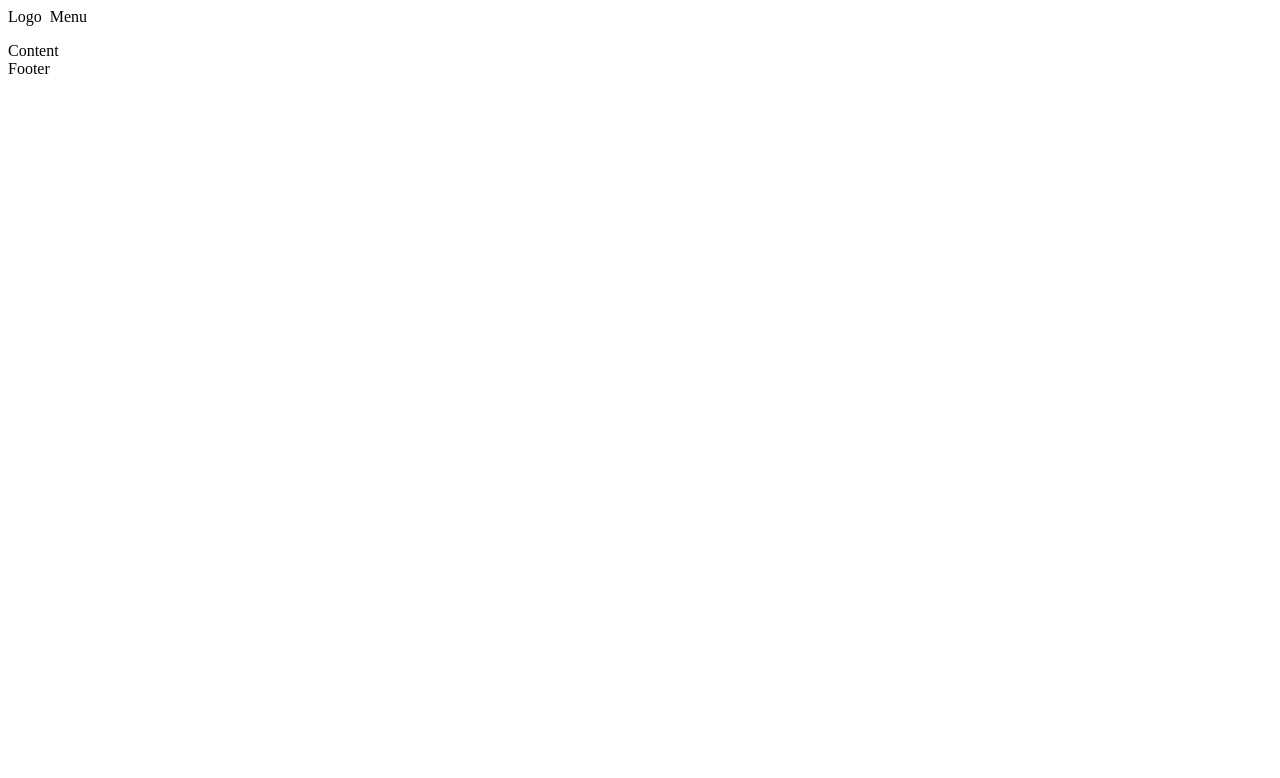
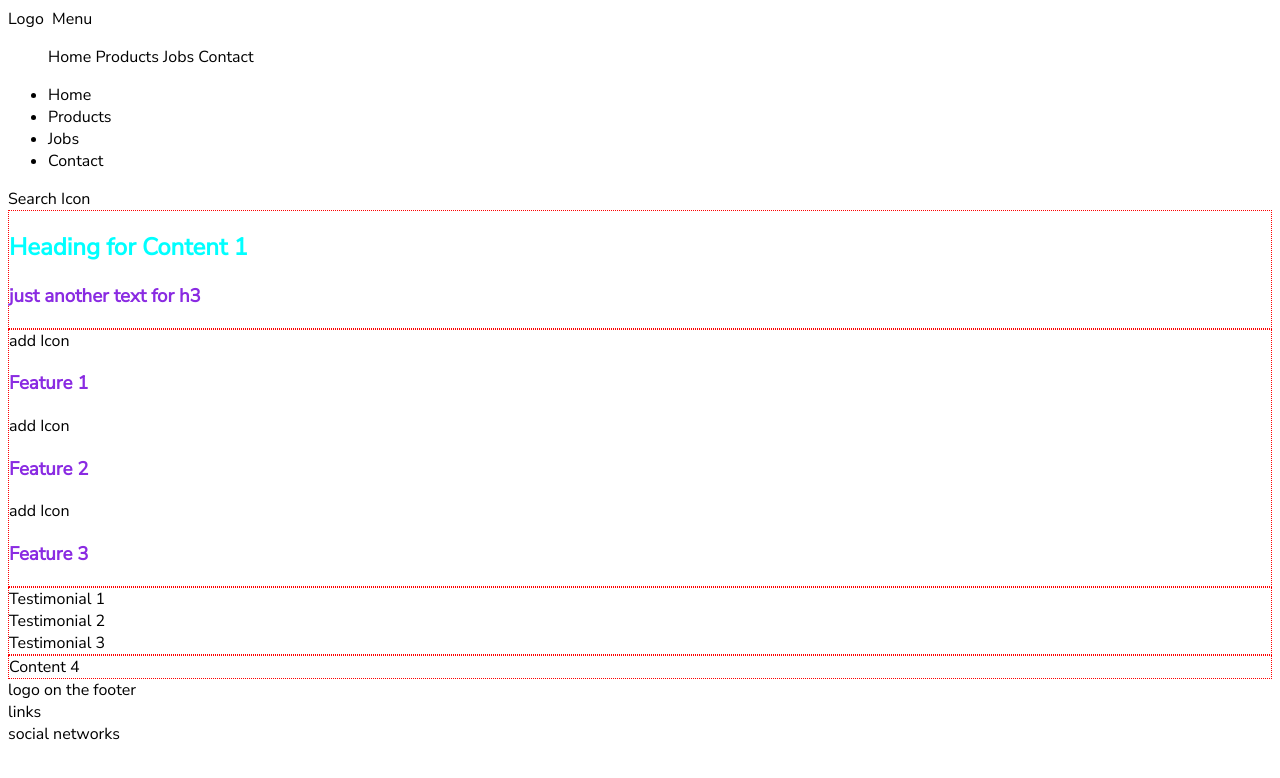
Before and after one commit to fruiz0827/Ironhack-UXUI-OCTPT, a plain HTML site: page index.html in a window 1280 px wide. Drawn offline with Linux system fonts and the light colour scheme.

Commit message:
second class
We added css to our Html

```diff
--- /dev/null
+++ b/css/style.css
@@ -0,0 +1,34 @@
+
+* {
+    font-family: 'Nunito Sans', sans-serif;
+}
+
+section {
+    border: 1px red dotted;
+}
+/* Text Styles // start */
+h1 {
+
+    color:aqua;
+}
+
+h2 {
+
+    color: yellow;
+}
+
+h3 {
+    color: blueviolet
+}
+
+h4 {
+
+}
+
+h5 {
+
+}
+
+h6 {
+
+}
--- a/index.html
+++ b/index.html
@@ -1,21 +1,84 @@
 <!DOCTYPE html>
+
 <html lang="en">
+
 <head>
     <meta charset="UTF-8">
     <meta name="viewport" content="width=device-width, initial-scale=1.0">
     <title>Ironhack Index - Welcome</title>
+
+    <link href="https://fonts.googleapis.com/css?family=Nunito+Sans&display=swap" rel="stylesheet">
+    <link rel="stylesheet" type="text/css" href="css/style.css">
+
 </head>
+
+
 <body>
-    <!--Header star //here-->
+    <!--Header // star-->
     <div>
+    <header>
         Logo
         <img src="logofile.jpg" alt="">
+
         Menu
-        <menu></menu>
+        <menu>
+            <menuitem>Home</menuitem>
+            <menuitem> Products</menuitem>
+            <menuitem>Jobs</menuitem>
+            <menuitem>Contact</menuitem>
+        </menu>
+        <ul>
+            <li>Home</li>
+            <li>Products</li>
+            <li>Jobs</li>
+            <li>Contact</li>
+        </ul>
+
+        Search Icon
+    </header>
+
+    <!-- header // end -->
+
+    <!-- hero // star -->
+    <section>
+        <h1 >Heading for Content 1</h1>
+        <h3>just another text for h3</h3>
+    </section>
+    <!-- hero // end -->
+
+    <!-- features // star -->
+    <section>
         <div>
+            add Icon
+            <h3>Feature 1</h3>
+        </div>
+        <div>
+            add Icon
+            <h3>Feature 2</h3>
+        </div>
+        <div>
+            add Icon
+            <h3>Feature 3 </h3>
+        </div>
+    </section>
+    <!-- features // end -->
 
+    <!-- testimonials // start -->
+    <section>
+        <div>Testimonial 1</div>
+        <div>Testimonial 2</div>
+        <div>Testimonial 3</div>
+    </section>
+    <!-- testimonials // end -->
 
-    <div>Content</div>
-    <div>Footer</div>
+    <!-- get a quote // start -->
+    <section>Content 4</section>
+    <!-- get a quote // end -->
+
+    <footer>
+        <div>logo on the footer</div>
+        <div>links</div>
+        <div>social networks</div>
+    </footer>
 </body>
 </html>
```
